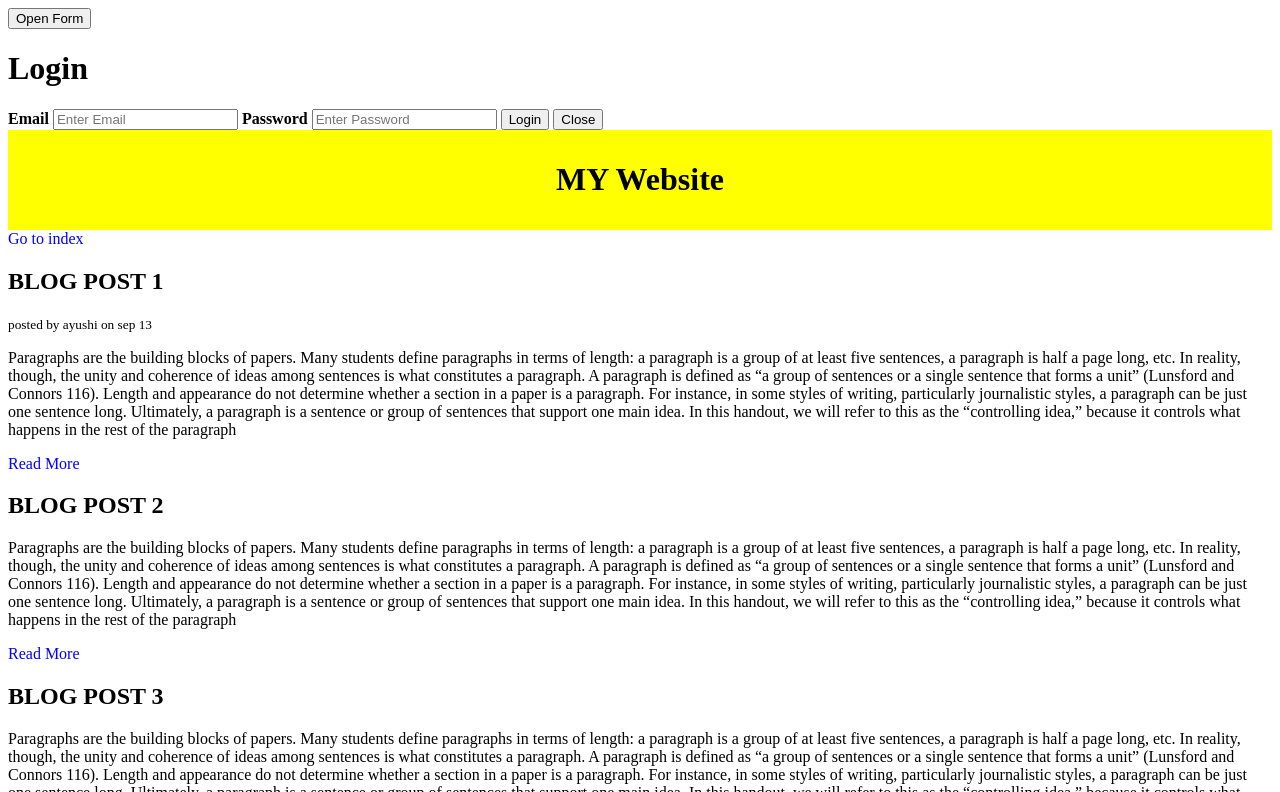
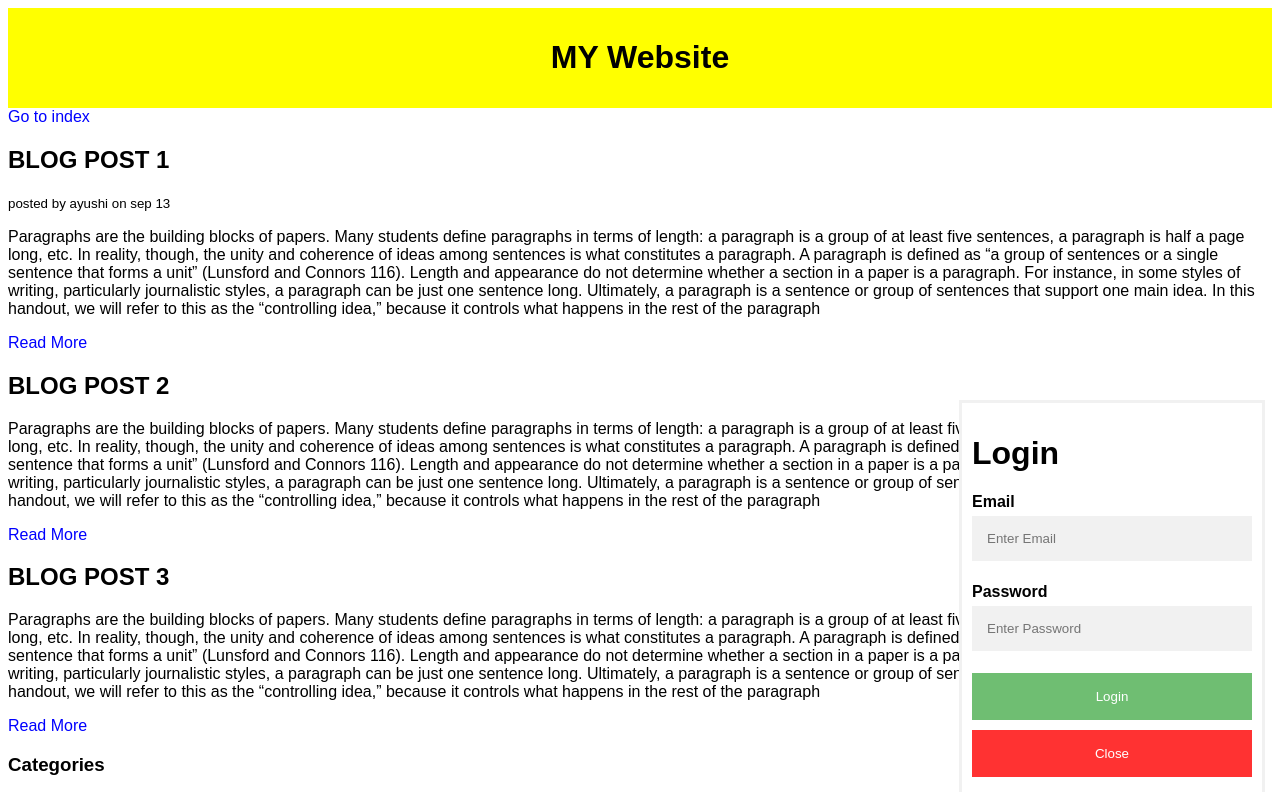
Before and after one commit to Ayushi1309/my-website, a plain HTML site: page blog.html in a window 1280 px wide. Both pictures are taken after a click on the button "Open Form". Shown: the top 792 px of the page. Drawn offline with Linux system fonts and the light colour scheme.

Commit message:
Update css2.css

```diff
--- a/css2.css
+++ b/css2.css
@@ -1,4 +1,70 @@
-{
+body {font-family: Arial, Helvetica, sans-serif;}
+* {box-sizing: border-box;}
+
+
+.open-button {
+  background-color: #555;
+  color: white;
+  padding: 16px 20px;
+  border: none;
+  cursor: pointer;
+  opacity: 0.8;
+  position: fixed;
+  bottom: 23px;
+  right: 28px;
+  width: 280px;
+}
+
+
+.form-popup {
+  display: none;
+  position: fixed;
+  bottom: 0;
+  right: 15px;
+  border: 3px solid #f1f1f1;
+  z-index: 9;
+}
+
+.form-container {
+  max-width: 300px;
+  padding: 10px;
+  background-color: white;
+}
+
+
+.form-container input[type=text], .form-container input[type=password] {
+  width: 100%;
+  padding: 15px;
+  margin: 5px 0 22px 0;
+  border: none;
+  background: #f1f1f1;
+}
+
+
+.form-container input[type=text]:focus, .form-container input[type=password]:focus {
+  background-color: #ddd;
+  outline: none;
+}
+
+
+.form-container .btn {
+  background-color: #4CAF50;
+  color: white;
+  padding: 16px 20px;
+  border: none;
+  cursor: pointer;
+  width: 100%;
+  margin-bottom:10px;
+  opacity: 0.8;
+}
+
+
+.form-container .cancel {
+  background-color: red;
+}
+.form-container .btn:hover, .open-button:hover {
+  opacity: 1;
+}{
 	font:normal 16px Arial,helvetica,serif;
 line-height: 1.6em;
 margin:0;
@@ -14,7 +80,7 @@ a:hover{
 a:active{
 	color: orange;
 }
-a:vsited
+a:visited
 {
 	color:red;
 }
@@ -87,4 +153,5 @@ a:vsited
 	padding-bottom:8px:
 	border-bottom:dotted 1px #fff;
 	list-style-image:url("../image/check.png");
+
 }
```
